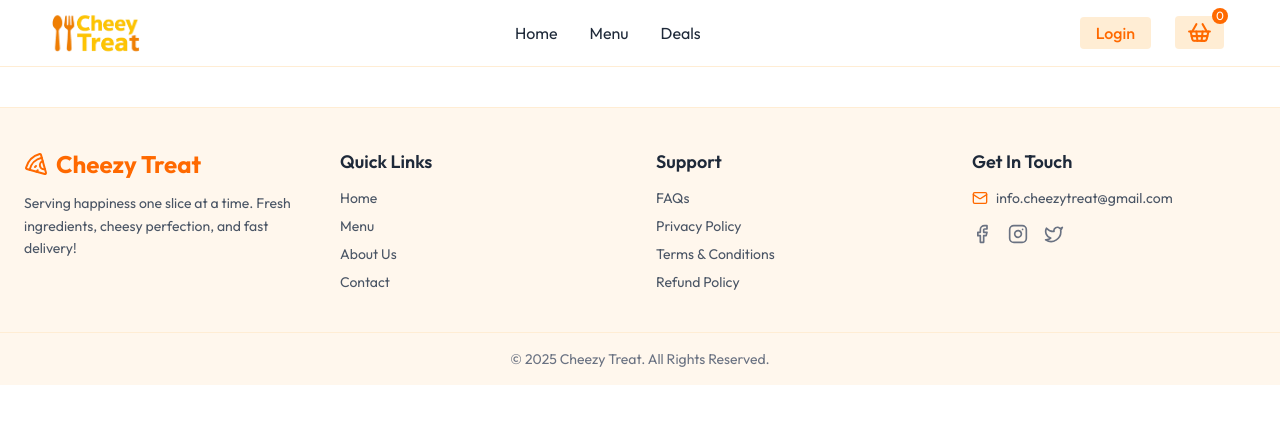
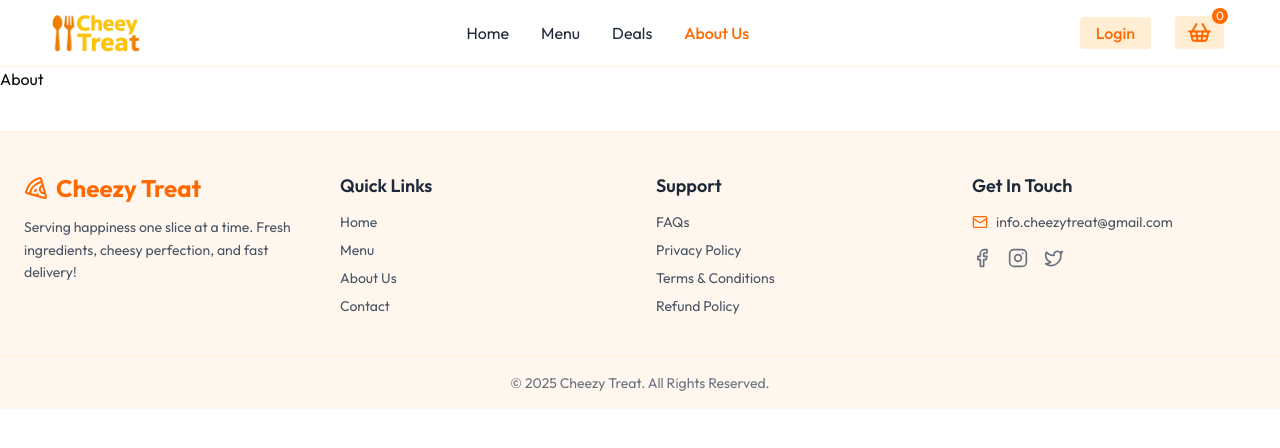
Before and after one commit to razaaliwebdev/cheezy-treat-frontend, a React (Vite) app: page /about-us in a window 1280 px wide. Shown: the top 448 px of the page. Built offline with nearby package versions, Linux system fonts and the light colour scheme.

Commit message:
create add the route for about us page

```diff
--- a/src/App.tsx
+++ b/src/App.tsx
@@ -9,6 +9,7 @@ import SignUp from "./pages/auth/SignUp";
 import Navbar from "./components/common/Navbar";
 import Footer from "./components/common/utils/Footer";
 import Faqs from "./pages/others/Faqs";
+import About from "./pages/aboutUs/About";
 
 const App = () => {
   return (
@@ -25,6 +26,7 @@ const App = () => {
         <Route path="/auth/forgot-password" element={<ForgotPassword />} />
         <Route path="/auth/verify-otp" element={<VerifyOtp />} />
         <Route path="/auth/reset-password" element={<ResetPassword />} />
+        <Route path="/about-us" element={<About />} />
         <Route path="/faqs" element={<Faqs />} />
       </Routes>
       {/* Footer  */}
--- a/src/components/common/Navbar.tsx
+++ b/src/components/common/Navbar.tsx
@@ -22,6 +22,7 @@ const navLinks: NavLinks[] = [
   { title: "Home", link: "/" },
   { title: "Menu", link: "/menu" },
   { title: "Deals", link: "/deals" },
+  { title: "About Us", link: "/about-us" },
 ];
 
 export default function Navbar() {
--- /dev/null
+++ b/src/pages/aboutUs/About.tsx
@@ -0,0 +1,9 @@
+
+
+const About = () => {
+  return (
+    <div>About</div>
+  )
+}
+
+export default About
```
